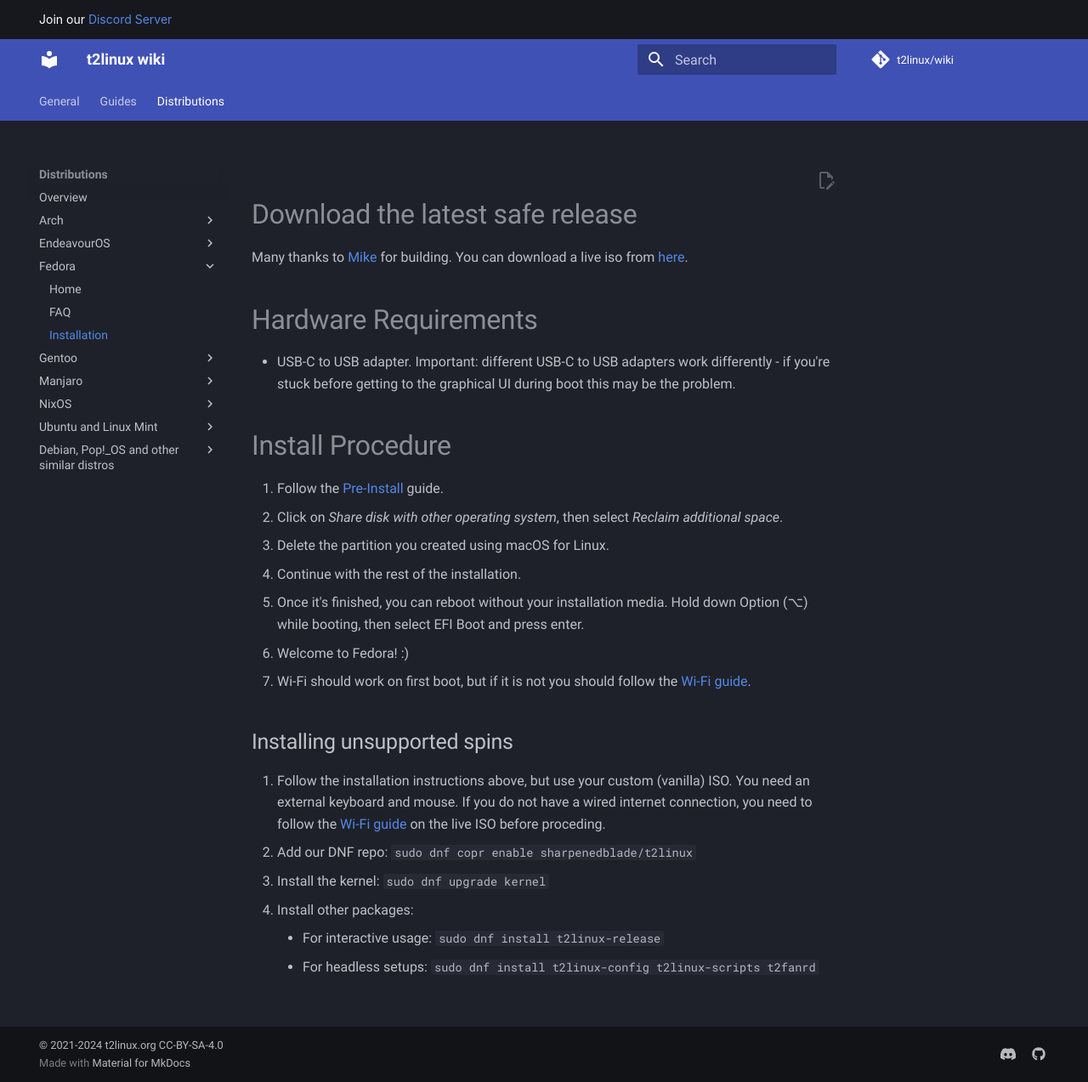
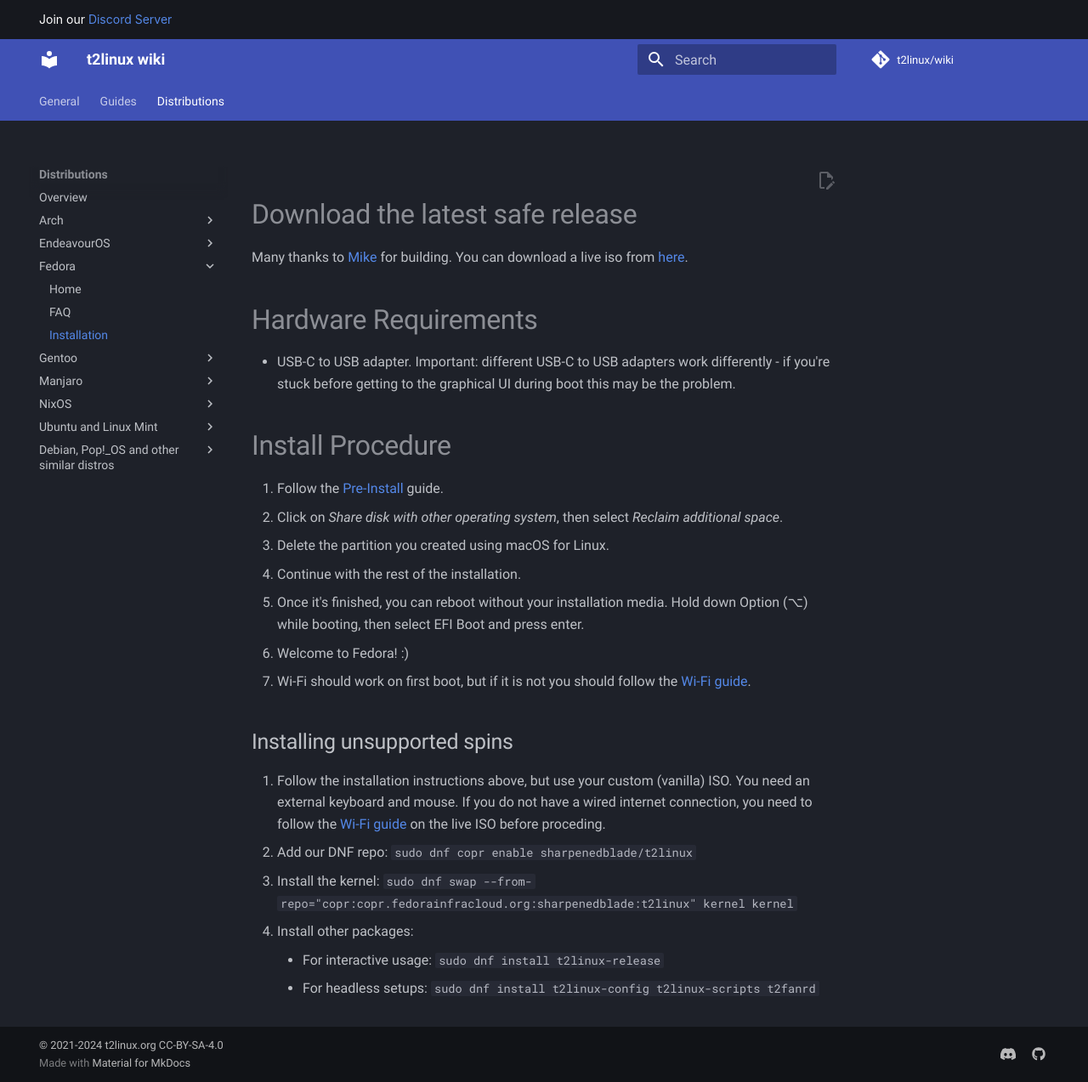
Before and after one commit to t2linux/wiki, an MkDocs documentation site: the page built from docs/distributions/fedora/installation.md, in a window 1280 px wide and 1273 px high. Shown: the whole window at 85% size. Built offline with MkDocs 1.6.1 and Material for MkDocs 9.7.7, drawn with Linux system fonts in a browser that asks for light colours; comment, search, counter and statistics services are not loaded.

Commit message:
fedora: Update instructions

```diff
--- a/docs/distributions/fedora/installation.md
+++ b/docs/distributions/fedora/installation.md
@@ -20,7 +20,7 @@ Many thanks to [Mike](https://github.com/mikeeq/) for building. You can download
 
 1. Follow the installation instructions above, but use your custom (vanilla) ISO. You need an external keyboard and mouse. If you do not have a wired internet connection, you need to follow the [Wi-Fi guide](https://wiki.t2linux.org/guides/wifi-bluetooth/) on the live ISO before proceding.
 2. Add our DNF repo: `sudo dnf copr enable sharpenedblade/t2linux`
-3. Install the kernel: `sudo dnf upgrade kernel`
+3. Install the kernel: `sudo dnf swap --from-repo="copr:copr.fedorainfracloud.org:sharpenedblade:t2linux" kernel kernel`
 4. Install other packages:
     - For interactive usage: `sudo dnf install t2linux-release`
     - For headless setups: `sudo dnf install t2linux-config t2linux-scripts t2fanrd`
```
